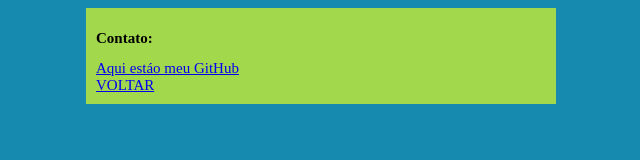
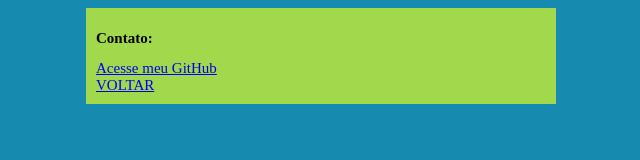
Before and after one commit to resnauer-allan/projeto-site, a plain HTML site: page contato.html in a window 1280 px wide. Shown: the full height of the page, 319-959 px from the left. Drawn offline with Linux system fonts and the light colour scheme.

Commit message:
otimizaçao de contato

```diff
--- a/contato.html
+++ b/contato.html
@@ -10,7 +10,7 @@
 <body>
     <article>
         <h1>Contato:</h1>
-        <a href="https://github.com/resnauer-allan">Aqui estáo meu GitHub</a>
+        <a href="https://github.com/resnauer-allan">Acesse meu GitHub</a>
         <br>
         <a href="index.html">VOLTAR</a>
     </article>
```
